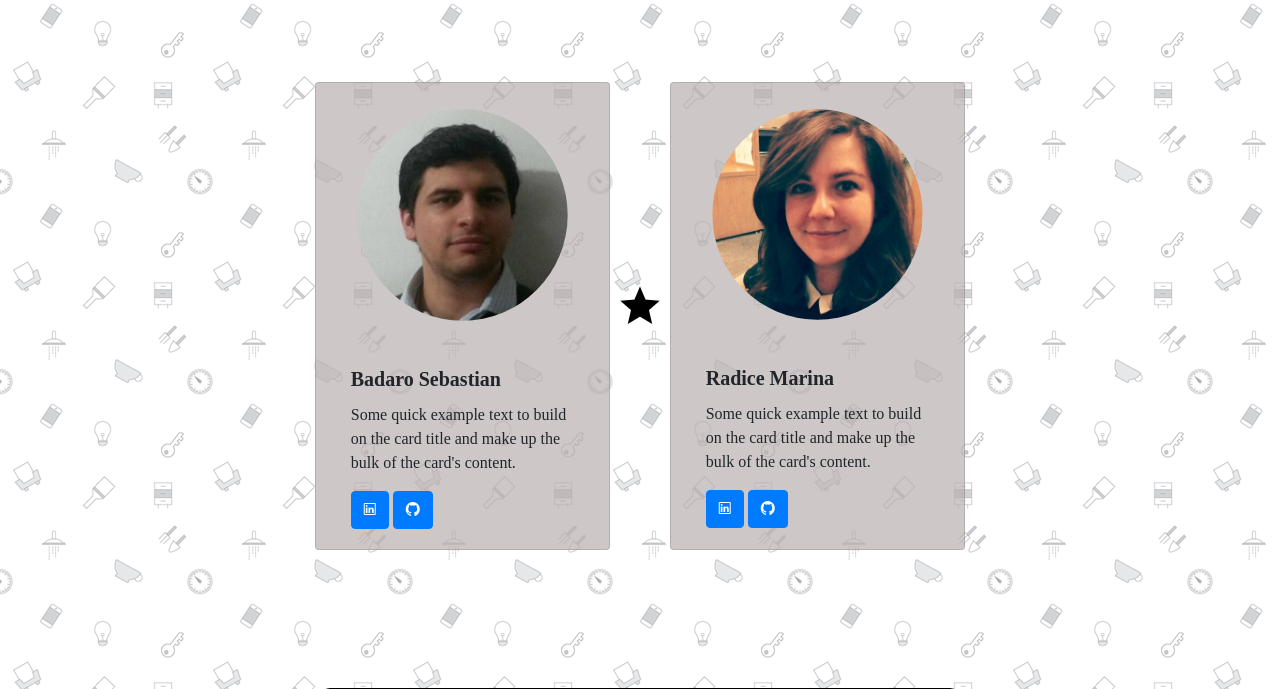
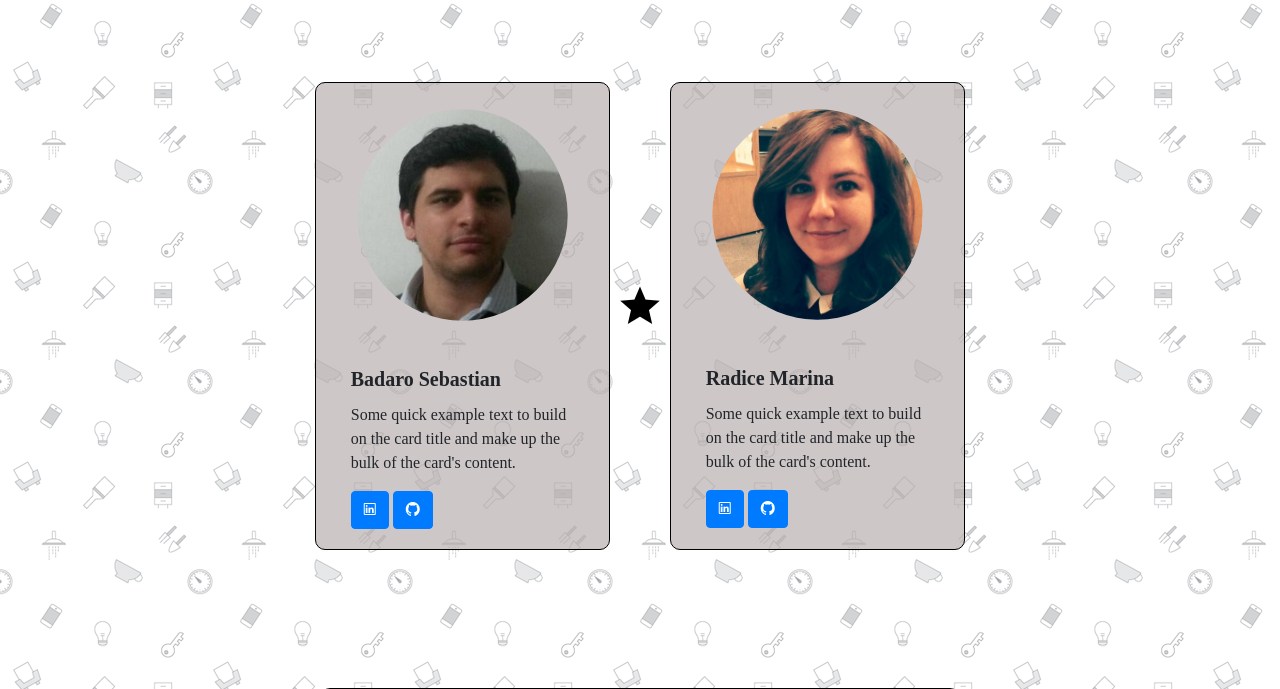
Before and after one commit to sebastianbadaro/InmobiliariaMaglietti, a PHP site: page /about.php in a window 1280 px wide. Shown: the part 84-773 px from the top of the page. Run offline with PHP 8.4, Linux system fonts and the light colour scheme.

Commit message:
fix de about y background grises

```diff
--- a/html/about.php
+++ b/html/about.php
@@ -21,7 +21,7 @@
     <h1 class="faq-title"></h1>
 
 <div class="card-container row justify-content-center">
-  <div class="card col-11 col-md-3" style="width: 18rem;">
+  <div class="about-card col-11 col-md-3" style="width: 18rem;">
     <img class="card-img-top card-pic" src="images/seba.jpeg" alt="Card image cap">
     <div class="card-body">
       <h5 class="card-title">Badaro Sebastian</h5>
@@ -33,7 +33,7 @@
 
 <p href="#" class="ion-android-star align-self-center black-separator"></p>
 
-  <div class="card col-11  col-md-3" style="width: 18rem;">
+  <div class="about-card col-11  col-md-3" style="width: 18rem;">
     <img class="card-img-top card-pic" src="images/marina.jpg" alt="Card image cap">
     <div class="card-body">
       <h5 class="card-title">Radice Marina</h5>
--- a/html/css/style.css
+++ b/html/css/style.css
@@ -67,7 +67,7 @@ footer{
 }
 
 .login-div{
-  background-color: rgb(185, 176, 176,0.7);
+  background-color: rgba(185, 176, 176,0.7);
   padding: 40px;
   border-radius: 10px;
 }
@@ -91,9 +91,11 @@ background-image: url("../images/doodles.png");
 
 }
 
-.card{
-  background-color: rgb(185, 176, 176,0.7);
+.about-card{
+  background-color: rgba(185, 176, 176,0.7);
   margin: 10px;
+  border-radius: 10px;
+  border: solid 1px black;
 }
 
 .icon-ecommerce{
```
